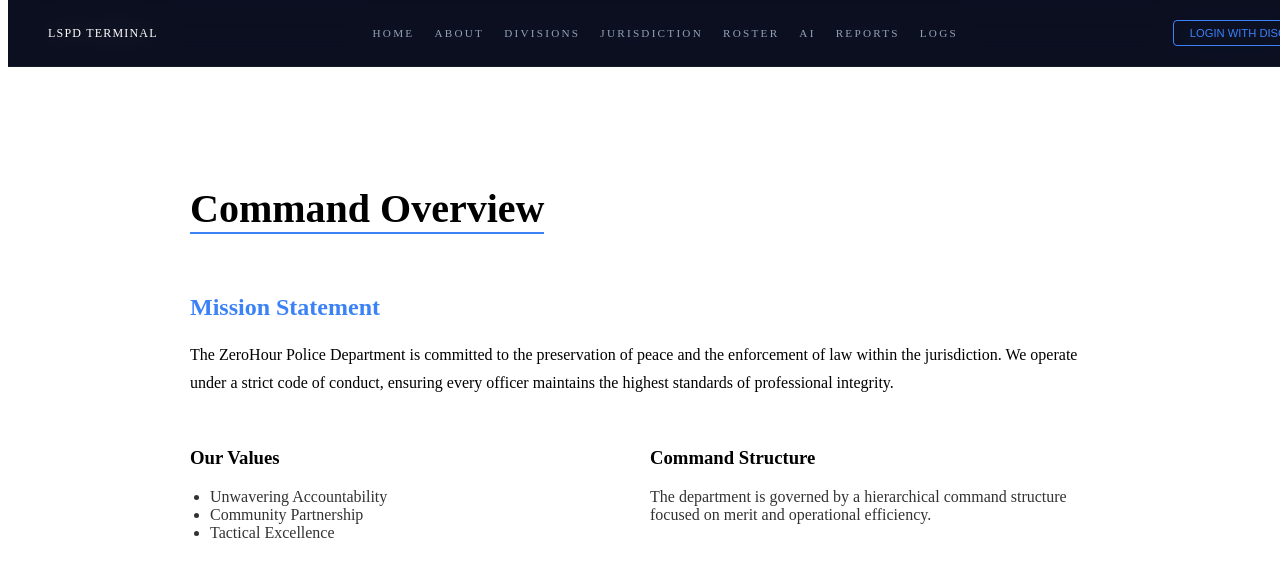
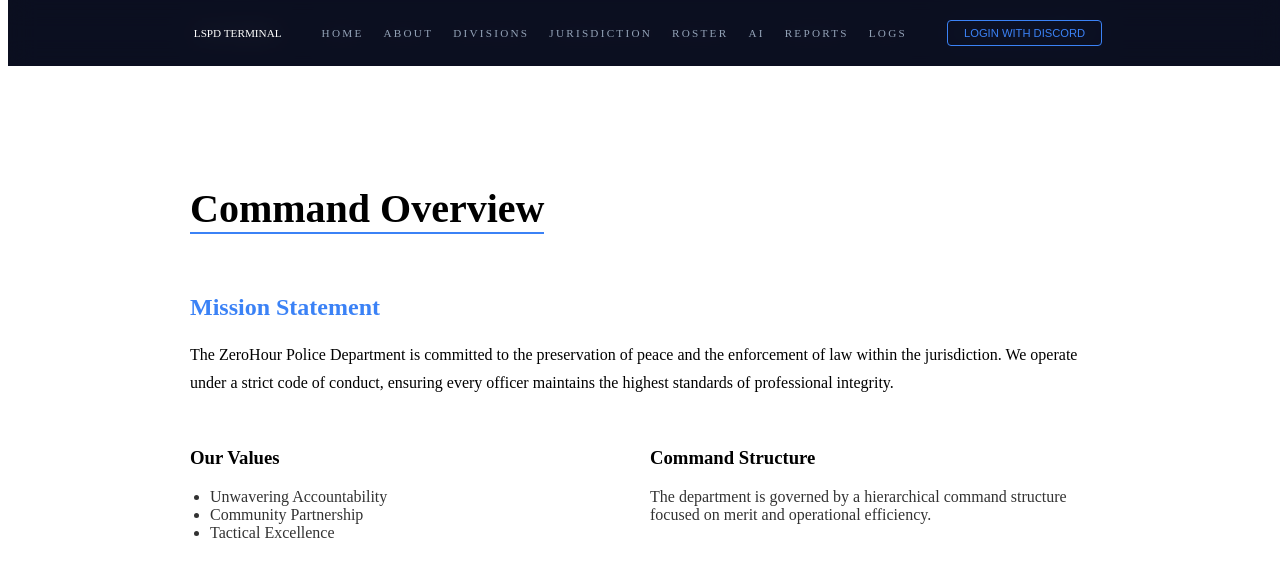
Before and after one commit to morkelchristan-cpu/zhpd-website, a Next.js app: page /about in a window 1280 px wide. Shown: the top 576 px of the page. Built offline with nearby package versions, Linux system fonts and the light colour scheme; no server answers.

Commit message:
Added new updates.

```diff
--- a/app/globals.css
+++ b/app/globals.css
@@ -1,6 +1,13 @@
 @import url('https://fonts.googleapis.com/css2?family=Inter:wght@300;400;500;600&family=Outfit:wght@300;400;700&display=swap');
 
-/* --- CSS Variables: The Palette --- */
+/* --- The Universal Reset (Fixes side white lines) --- */
+* {
+  margin: 0;
+  padding: 0;
+  box-sizing: border-box;
+}
+
+/* --- CSS Variables --- */
 :root {
   --bg-dark: #020617;
   --bg-card: rgba(15, 23, 42, 0.6);
@@ -11,10 +18,12 @@
 }
 
 /* --- Base Resets --- */
-html { scroll-behavior: smooth; }
+html {
+  scroll-behavior: smooth;
+  background-color: var(--bg-dark);
+}
 
 body {
-  margin: 0;
   background-color: var(--bg-dark);
   color: var(--text-main);
   font-family: 'Inter', sans-serif;
--- a/src/components/Navbar.tsx
+++ b/src/components/Navbar.tsx
@@ -18,18 +18,19 @@ export default function Navbar() {
 
   return (
     <nav style={{
-      position: 'fixed', top: 0, width: '100%', padding: '20px 40px',
-      display: 'flex', alignItems: 'center', justifyContent: 'space-between',
+      position: 'fixed', top: 0, width: '100%', padding: '20px 0',
+      display: 'flex', alignItems: 'center', justifyContent: 'center', // Centering the whole bar
       background: 'rgba(2, 6, 23, 0.8)', backdropFilter: 'blur(12px)',
-      borderBottom: '1px solid rgba(255, 255, 255, 0.05)', zIndex: 1000
+      zIndex: 1000, margin: 0 // Removes default browser margins
     }}>
-      {/* User Display (Top Left) */}
-      <div style={{ color: '#fff', fontSize: '0.75rem', letterSpacing: '0.1em', textTransform: 'uppercase' }}>
+      {/* Container for Centered Items */}
+      <div style={{ display: 'flex', alignItems: 'center', gap: '20px' }}>
+        {/* User Name (Left of links) */}
+        <div style={{ color: '#fff', fontSize: '0.70rem', textTransform: 'uppercase', marginRight: '20px' }}>
           {session ? `Welcome, ${session.user?.name}` : 'LSPD TERMINAL'}
         </div>
 
-      {/* Nav Links */}
-      <div style={{ display: 'flex', gap: '20px' }}>
+        {/* Navigation Links */}
         {links.map((l) => (
           <Link key={l.name} href={l.path} style={{
             color: '#94a3b8', textDecoration: 'none', fontSize: '0.70rem',
@@ -38,24 +39,24 @@ export default function Navbar() {
             {l.name}
           </Link>
         ))}
-      </div>
 
-      {/* Auth Control (Top Right) */}
+        {/* Auth Button (Right of links) */}
         {session ? (
           <button onClick={() => signOut()} style={{
-          background: 'transparent', border: '1px solid #ef4444',
+            marginLeft: '20px', background: 'transparent', border: '1px solid #ef4444',
             color: '#ef4444', padding: '6px 16px', borderRadius: '4px', fontSize: '0.7rem', cursor: 'pointer'
           }}>
             LOGOUT
           </button>
         ) : (
           <button onClick={() => signIn('discord')} style={{
-          background: 'transparent', border: '1px solid #3b82f6',
+            marginLeft: '20px', background: 'transparent', border: '1px solid #3b82f6',
             color: '#3b82f6', padding: '6px 16px', borderRadius: '4px', fontSize: '0.7rem', cursor: 'pointer'
           }}>
             LOGIN WITH DISCORD
           </button>
         )}
+      </div>
     </nav>
   );
 }
```
Lines whose indentation alone changed are shown as unchanged.
